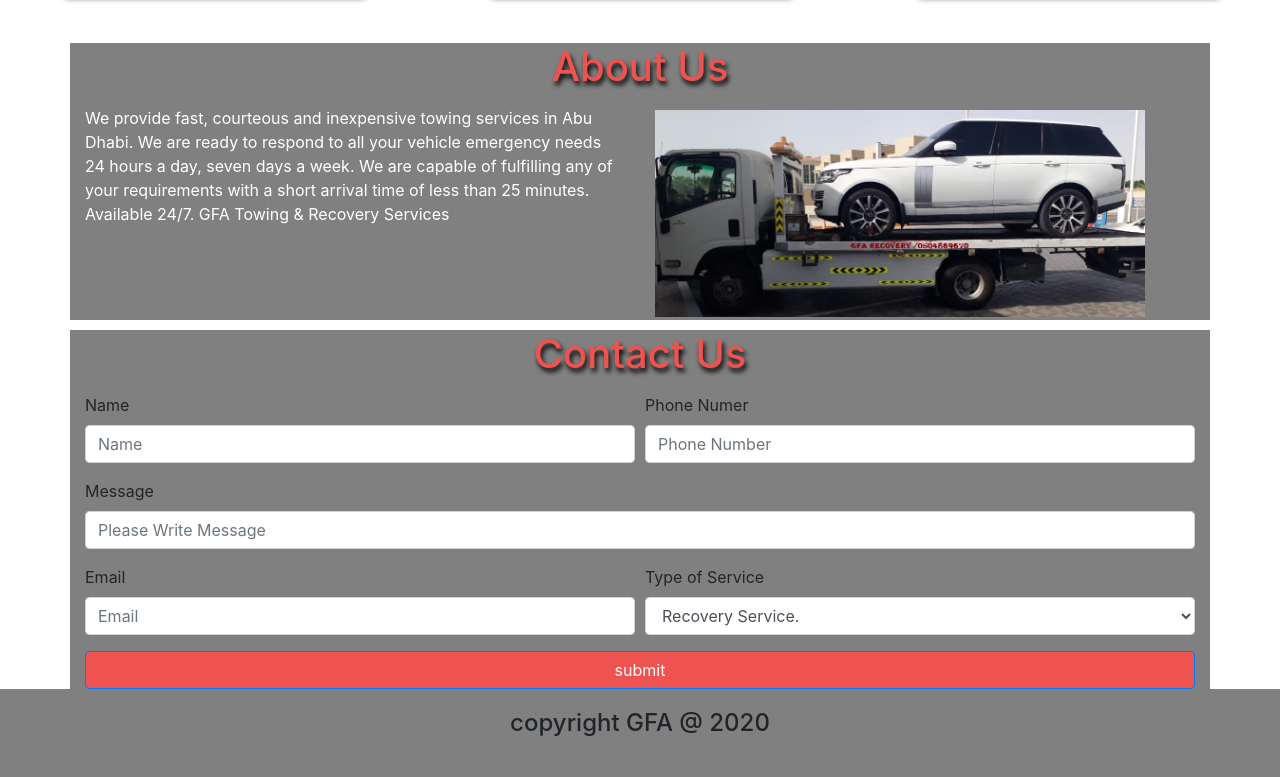
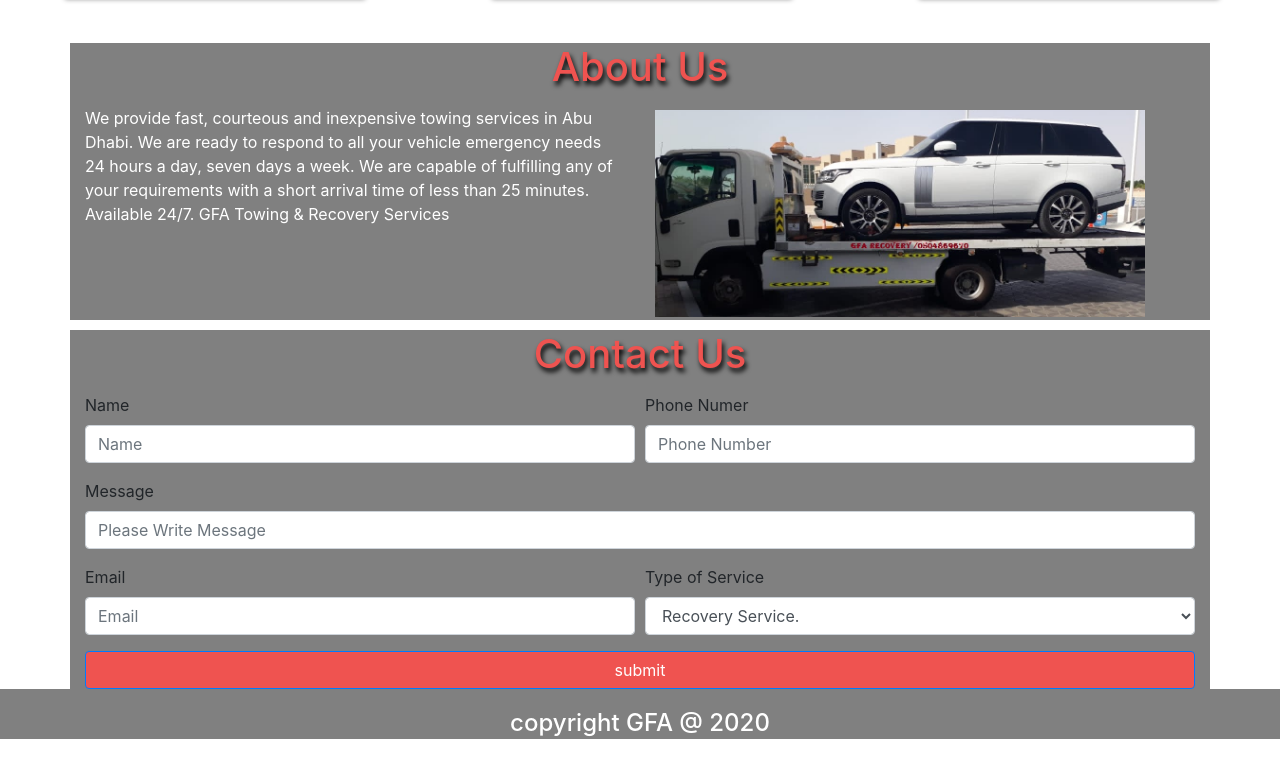
Before and after one commit to gfaauh/gfaauh.github.io, a plain HTML site: page index.html in a window 1280 px wide. Shown: the part 778-1555 px from the top of the page. After the commit the page ends 1517 px from the top, so only its background shows below. Drawn offline with nearby package versions, Linux system fonts and the light colour scheme.

Commit message:
s24102020

```diff
--- a/style.css
+++ b/style.css
@@ -84,12 +84,13 @@
 .footer{
     background-color: grey;
     width: auto;
-    height: 100px;
+    height: 50px;
     text-align: center;
 
 }
  h4{
     padding-top: 20px;
+    color:white ;
 }
 
 /* About Section */
```
Also changed, not shown: index.html (+2 -0 lines).
